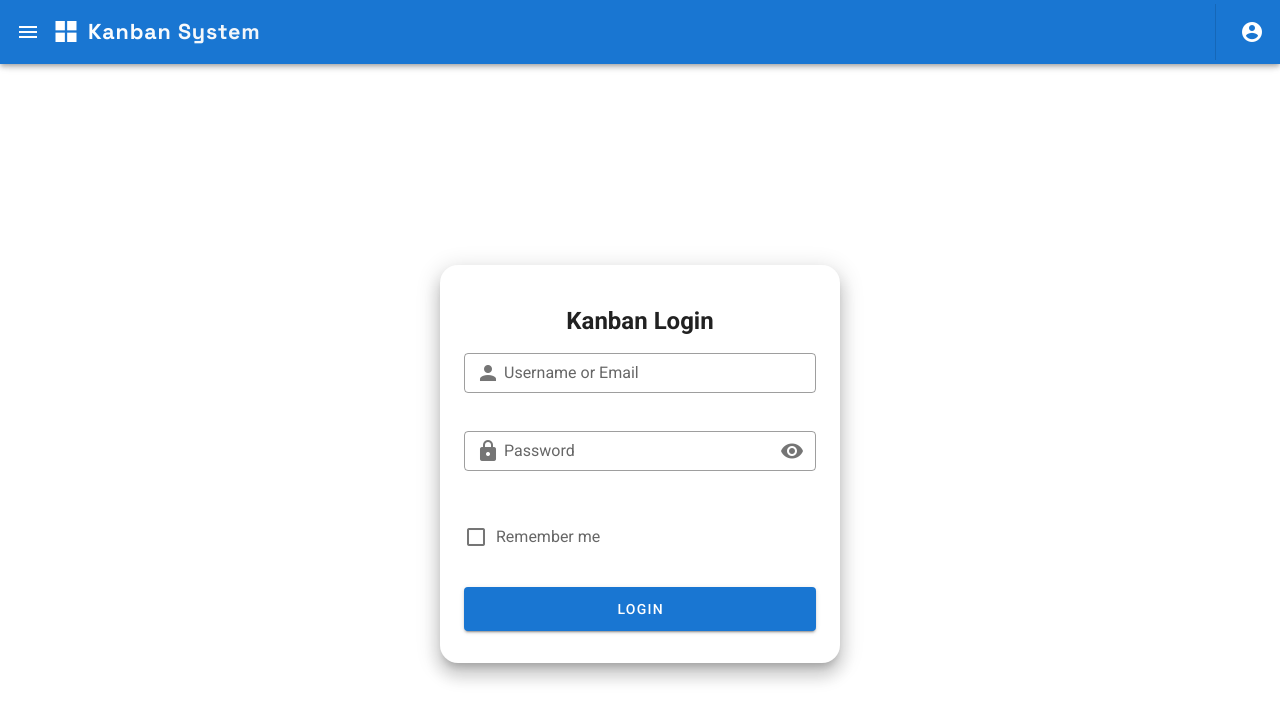
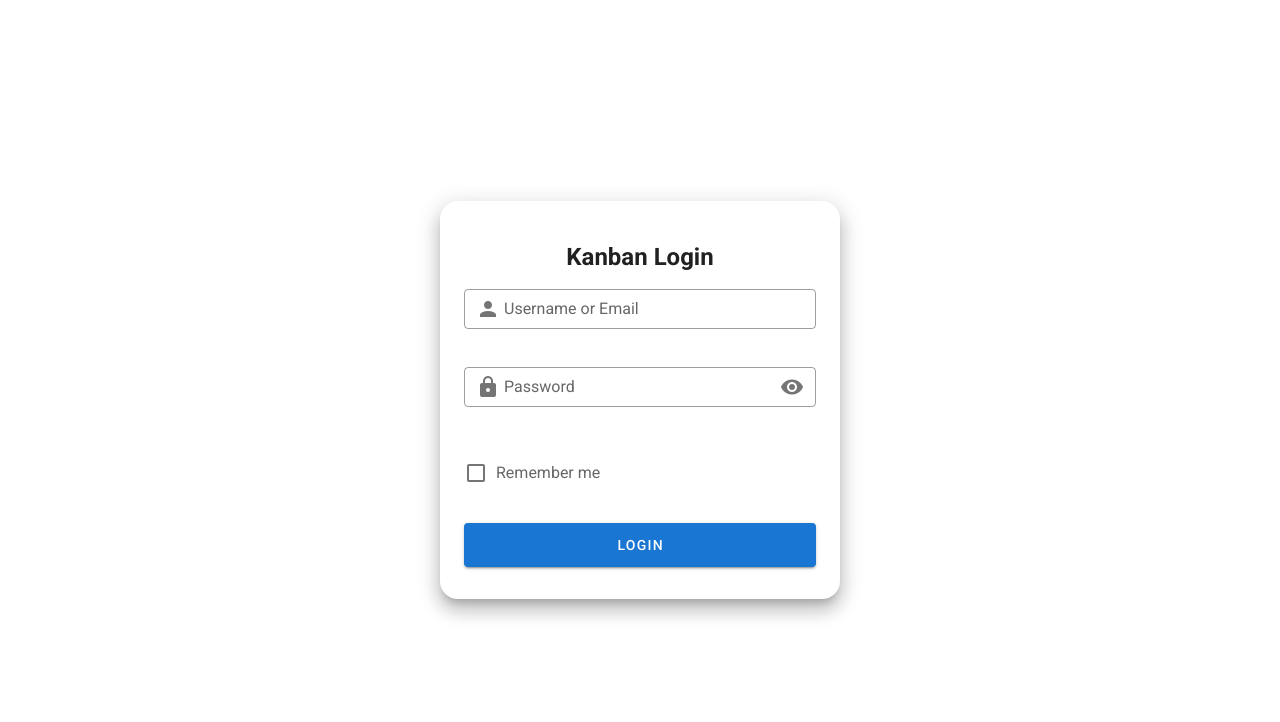
Before and after one commit to Angelitooooooo/kanban, a Vue app in the folder client/: page /login in a window 1280 px wide. Shown: the top 722 px of the page. Built offline with nearby package versions, Linux system fonts and the light colour scheme; no server answers.

Commit message:
adding user view in admin panel

```diff
--- a/client/src/App.vue
+++ b/client/src/App.vue
@@ -1,6 +1,6 @@
 <template>
   <v-app>
-    <v-app-bar  app color="#1976d2" dark fixed elevation="4">
+    <v-app-bar v-if="showAppBar" app color="#1976d2" dark fixed elevation="4">
       <v-app-bar-nav-icon @click="drawer = !drawer" class="nav-icon"></v-app-bar-nav-icon>
 
       <v-icon left size="28" class="logo-icon">mdi-view-grid</v-icon>
--- a/client/src/views/KanbanVuetifyView.vue
+++ b/client/src/views/KanbanVuetifyView.vue
@@ -2,7 +2,7 @@
   <v-container fluid class="pa-0 kanban-bg-pro fullpage-container" style="min-height: 100vh; min-width: 100vw; padding: 2vw 2vw 0 2vw; box-sizing: border-box;">
     <v-row class="fill-height fullpage-row" align="stretch" justify="center" style="height: 100vh; min-height: 100vh;">
       <v-col cols="12" class="pa-0 fullpage-col" style="height: 100vh; min-height: 100vh;">
-        <v-card elevation="0" class="pa-6 kanban-card-pro fullpage-card flat-card kanban-inner-padding" style="position: relative; height: calc(100vh - 70px - 4vw); min-height: calc(100vh - 70px - 4vw); width: calc(100vw - 4vw); min-width: calc(100vw - 4vw); border-radius: 0; box-shadow: none; margin: 0 auto;">
+        <v-card elevation="0" class="pa-2 pt-2 kanban-card-pro fullpage-card flat-card kanban-inner-padding" style="position: relative; height: calc(100vh - 70px - 4vw); min-height: calc(100vh - 70px - 4vw); width: calc(100vw - 4vw); min-width: calc(100vw - 4vw); border-radius: 0; box-shadow: none; margin: 0 auto;">
           <v-progress-linear
             v-if="isGenerating || delayedLoading"
             color="primary"
@@ -786,7 +786,7 @@ export default {
 .kanban-bg-pro::before{content:"";position:absolute;inset:-20% -10% auto auto;width:420px;height:420px;background:radial-gradient(circle at center,rgba(25,118,210,0.16),rgba(25,118,210,0));filter:blur(6px);pointer-events:none;}
 .kanban-bg-pro::after{content:"";position:absolute;inset:auto auto -25% -10%;width:520px;height:520px;background:radial-gradient(circle at center,rgba(249,115,22,0.18),rgba(249,115,22,0));filter:blur(8px);pointer-events:none;}
 .kanban-card-pro{border-radius:22px;box-shadow:0 18px 48px rgba(31,41,55,0.12);background:linear-gradient(180deg,#ffffff 0%,#fbfdff 100%);border:1px solid rgba(31,41,55,0.06);}
-.kanban-hero{display:flex;align-items:center;justify-content:space-between;gap:24px;padding:24px 20px;margin-bottom:20px;background:linear-gradient(135deg,rgba(25,118,210,0.08),rgba(255,107,107,0.04));border:1px solid rgba(25,118,210,0.15);border-radius:16px;box-shadow:0 4px 20px rgba(25,118,210,0.1);}
+.kanban-hero{display:flex;align-items:center;justify-content:space-between;gap:24px;padding:12px 20px;margin-bottom:16px;background:linear-gradient(135deg,rgba(25,118,210,0.08),rgba(255,107,107,0.04));border:1px solid rgba(25,118,210,0.15);border-radius:16px;box-shadow:0 4px 20px rgba(25,118,210,0.1);}
 .kanban-hero-text{display:flex;flex-direction:row;align-items:center;gap:16px;}
 .kanban-hero-title{font-family:'Space Grotesk','Segoe UI',Tahoma,sans-serif;font-weight:800;font-size:28px;color:var(--header-pro);letter-spacing:0.6px;white-space:nowrap;background:linear-gradient(135deg,#1976d2,#1565c0);-webkit-background-clip:text;-webkit-text-fill-color:transparent;background-clip:text;}
 .kanban-hero-subtitle{font-family:'DM Sans','Segoe UI',Tahoma,sans-serif;font-weight:500;font-size:14px;color:#5b6b82;}
```
